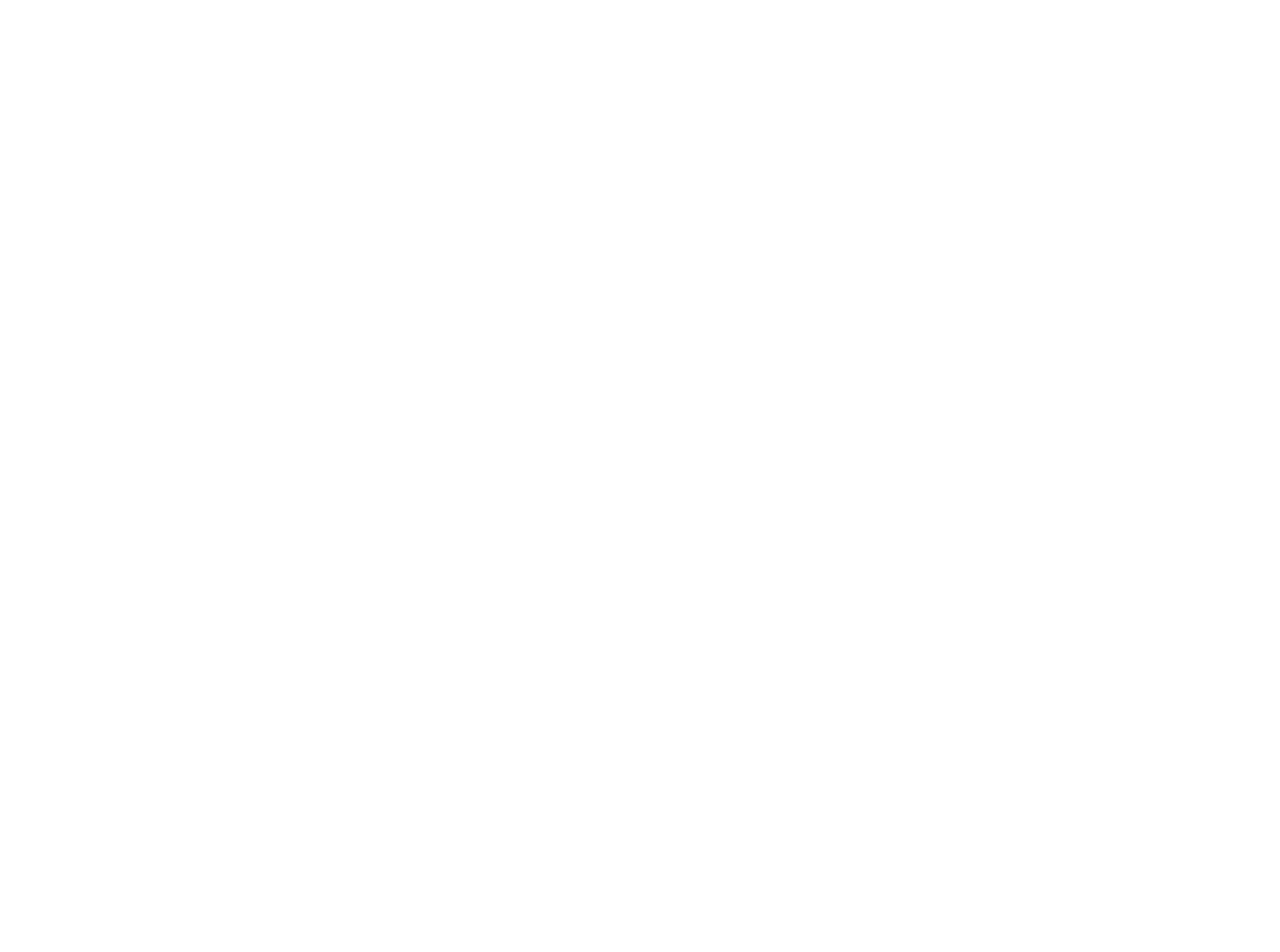
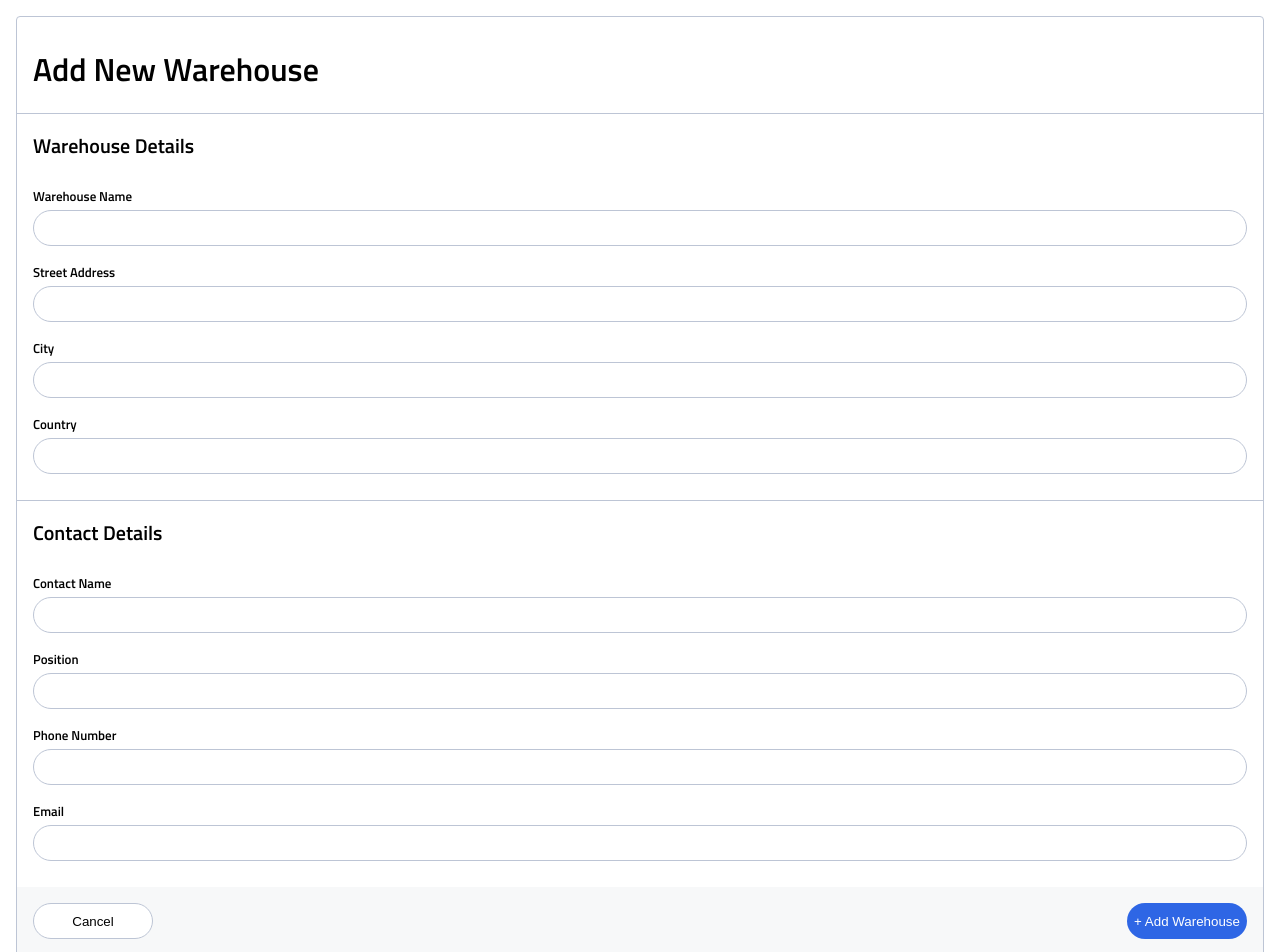
Before and after one commit to mescad/Instock-client, a React (Create React App) app: page /warehouses/add in a window 1280 px wide. Before the commit this address had no page. Shown: the top 952 px of the page. Before the commit the page ends 800 px from the top, so only its background shows below. Built offline with nearby package versions, Linux system fonts and the light colour scheme.

Commit message:
Build form component and share between Add new and edit warehouse

```diff
--- a/src/App.js
+++ b/src/App.js
@@ -1,4 +1,4 @@
-import { BrowserRouter, Route, Routes } from 'react-router-dom';
+import { BrowserRouter, Route, Routes, useParams } from 'react-router-dom';
 import './App.scss';
 import './styles/partials/_mixins.scss';
 import './styles/partials/_resets.scss';
@@ -7,6 +7,7 @@
 import Header from './components/Header/Header';
 import Footer from './components/Footer/Footer';
 import WEditPage from './page/WareHousePages/WEditPage';
+import WAddPage from './page/WareHousePages/WAddPage';
 
 function App() {
   return (
@@ -14,7 +15,8 @@
       <Header />
       <Routes>
         <Route />
-        <Route path="/edit-warehouse" element={<WEditPage />}  />
+        <Route path="/warehouses/:warehousesId/edit" element={<WEditPage />}  />
+        <Route path="/warehouses/add" element={<WAddPage />}  />
       </Routes>
       <Footer />
     </BrowserRouter>
--- /dev/null
+++ b/src/components/ArrowBack/ArrowBack.js
@@ -0,0 +1,18 @@
+import "./ArrowBack.scss";
+import {useNavigate} from 'react-router-dom';
+
+
+function ArrowBack() {
+  const navigate = useNavigate();
+  const goBack = () => {
+    navigate(-1);
+  };
+  return (
+    <>
+      <button className="arrow-back" onClick={goBack}></button>
+
+    </>
+  );
+}
+
+export default ArrowBack;
--- /dev/null
+++ b/src/components/ArrowBack/ArrowBack.scss
@@ -0,0 +1,14 @@
+
+
+.arrow-back {
+    background-image: url("../../asset/Icons/arrow_back-24px.svg");
+    background-position: center;
+    background-repeat: no-repeat;
+    background-size: cover;
+    height: 2rem;
+    width: 2rem;
+    background-color: transparent;
+    border: none;
+    margin-top: 1rem;
+    margin-right: 0.4rem;
+}
--- a/src/components/EditWareshouse/EditWarehouse.js
+++ b/src/components/EditWareshouse/EditWarehouse.js
@@ -1,61 +1,141 @@
+import { useState, useEffect } from "react";
+import axios from "axios";
 import "./EditWarehouse.scss";
 
-function EditWarehouse({ page, buttonText }) {
+function EditWarehouse({ page, buttonText, handleForm, pageToLoad }) {
+  // const [warehouseDetails, setWarehouseDetails] = useState({})
+  // const [contactDetails, setContactDetails] = useState({})
+
+  const [inputText, setInputText] = useState({
+    warehouse_name: "",
+    address: "",
+    city: "",
+    country: "",
+    contact_name: "",
+    contact_position: "",
+    contact_phone: "",
+    contact_email: "",
+  });
+
+  useEffect(() => {
+    if (pageToLoad) {
+      axios
+        .get(`http://localhost:8080/api/warehouses/${pageToLoad}`)
+        .then((response) => {
+          console.log(response.data);
+          setInputText(response.data);
+        })
+        .catch((err) => {
+          console.log(err);
+        });
+    } else if (!pageToLoad) {
+      return;
+    }
+  }, [pageToLoad]);
+
+  const handleChange = (e) => {
+    const value = e.target.value;
+    setInputText({
+      ...inputText,
+      [e.target.name]: value,
+    });
+  };
+
+  const c = "component";
   return (
-    <form className={`${page}__form`}>
+    <form onSubmit={handleForm} className={`${page}__form `}>
       <section>
-        <article className={`${page}__article`}>
-          <h2 className={`${page}__subtitle`}>Warehouse Details</h2>
+        <article className={`${c}__article `}>
+          <h2 className={`${c}__subtitle`}>Warehouse Details</h2>
 
-          <label className={`${page}__label`} htmlFor="warehouse_name">
+          <label className={`${c}__label`} htmlFor="warehouse_name">
             Warehouse Name
           </label>
           <input
-            className={`${page}__input`}
+            className={`${c}__input`}
             name="warehouse_name"
             type="text"
+            onChange={handleChange}
+            value={inputText.warehouse_name}
           />
-          <label className={`${page}__label`}>Street Address</label>
-          <input name="address" type="text" className={`${page}__input`} />
-          <label className={`${page}__label`} htmlFor="city">
+          <label className={`${c}__label`}>Street Address</label>
+          <input
+            name="address"
+            type="text"
+            className={`${c}__input`}
+            onChange={handleChange}
+            value={inputText.address}
+          />
+          <label className={`${c}__label`} htmlFor="city">
             City
           </label>
-          <input type="text" name="city" className={`${page}__input`} />
-          <label className={`${page}__label`} htmlFor="country">
+          <input
+            type="text"
+            name="city"
+            className={`${c}__input`}
+            onChange={handleChange}
+            value={inputText.city}
+          />
+          <label className={`${c}__label`} htmlFor="country">
             Country
           </label>
-          <input type="text" name="country" className={`${page}__input`} />
+          <input
+            type="text"
+            name="country"
+            className={`${c}__input`}
+            onChange={handleChange}
+            value={inputText.country}
+          />
         </article>
-        <article className={`${page}__article`}>
-          <h2 className={`${page}__subtitle`}>Contact Details</h2>
+        <article className={`${c}__article`}>
+          <h2 className={`${c}__subtitle`}>Contact Details</h2>
 
-          <label className={`${page}__label`} htmlFor="">
+          <label className={`${c}__label`} htmlFor="">
             Contact Name
           </label>
-          <input type="text" name="contact_name" className={`${page}__input`} />
-          <label className={`${page}__label`}>Position</label>
+          <input
+            type="text"
+            name="contact_name"
+            className={`${c}__input`}
+            onChange={handleChange}
+            value={inputText.contact_name}
+          />
+          <label className={`${c}__label`}>Position</label>
           <input
             type="text"
             name="contact_position"
-            className={`${page}__input`}
+            className={`${c}__input`}
+            onChange={handleChange}
+            value={inputText.contact_position}
           />
-          <label className={`${page}__label`}>Phone Number</label>
+          <label className={`${c}__label`}>Phone Number</label>
           <input
-            type="number"
+            type="text"
             name="contact_phone"
-            className={`${page}__input`}
+            className={`${c}__input`}
+            onChange={handleChange}
+            value={inputText.contact_phone}
           />
-          <label className={`${page}__label`}>Email</label>
+          <label className={`${c}__label`}>Email</label>
           <input
             type="email"
             name="contact_email"
-            className={`${page}__input`}
+            className={`${c}__input`}
+            onChange={handleChange}
+            value={inputText.contact_email}
           />
         </article>
       </section>
-      <section className={`${page}__button-wrapper`}>
-        <button className={`${page}__button ${page}__button--cancel`}>Cancel</button>
-        <button className={`${page}__button ${page}__button--submit`}>{buttonText}</button>
+      <section className={`${c}__button-wrapper`}>
+        <button className={`${page}__button ${c}__button--cancel`}>
+          Cancel
+        </button>
+        <button
+          type="submit"
+          className={`${page}__button ${page}__button--submit`}
+        >
+          {buttonText}
+        </button>
       </section>
     </form>
   );
--- a/src/components/EditWareshouse/EditWarehouse.scss
+++ b/src/components/EditWareshouse/EditWarehouse.scss
@@ -0,0 +1,56 @@
+@use '../../styles/partials/mixins' as *;
+@use '../../styles/partials/variables' as *;
+
+
+.component {
+
+    &__subtitle {
+        margin: 1.6rem 0 2.4rem ;
+        font-size: 2rem;
+    }
+
+    &__article {
+        padding: 0 1.6rem 1rem 1.6rem;
+        display: flex;
+        flex-direction: column;
+        border-top: 1px solid $secondary-alternative;
+    }
+
+    &__label {
+        font-size: 1.3rem;
+        font-weight: 600;
+        margin-bottom: 0.4rem;
+    }
+
+    &__input {
+        border: 1px solid $secondary-alternative;
+        border-radius: 20px;
+        height: 3.6rem;
+        margin-bottom: 1.6rem;
+    }
+
+
+    &__button-wrapper {
+        display: flex;
+        justify-content: space-between;
+        align-items: center;
+        padding: 0 1.6rem;
+        background-color: $background-light ;
+        height: 6.8rem;
+
+    }
+
+    &__button {
+        height: 3.6rem;
+        width: 12rem;
+        border-radius: 20px;
+
+
+        &--cancel {
+            background-color: $primary-light;
+            border: 1px solid $secondary-alternative;
+        }
+
+    }
+
+}
--- a/src/page/WareHousePages/WAddPage.js
+++ b/src/page/WareHousePages/WAddPage.js
@@ -1,14 +1,19 @@
 import './WAddPage.scss';
-import formComponent from '../../components/EditWareshouse/EditWarehouse.js';
+
+import EditWarehouse from '../../components/EditWareshouse/EditWarehouse.js';
 
 function WAddPage() {
+  const handleForm = () => {
+
+  }
+
   return (
-    <>
-      <h1>Add New Warehouse</h1>
+    <main className='add-new-warehouse'>
+      <h1 className='add-new-warehouse__title'>Add New Warehouse</h1>
       <section>
-       <formComponent page={`add-new-warehouse`} buttonText={"Save"}/>
+      <EditWarehouse buttonText={`+ Add Warehouse`} page={`add-new-warehouse`} handleForm={handleForm}/>
       </section>
-    </>
+    </main>
   );
 }
 
--- a/src/page/WareHousePages/WAddPage.scss
+++ b/src/page/WareHousePages/WAddPage.scss
@@ -0,0 +1,35 @@
+@use '../../styles/partials/mixins' as *;
+@use '../../styles/partials/variables' as *;
+
+.add-new-warehouse {
+    display: flex;
+    flex-direction: column;
+    border: 1px solid $secondary-alternative;
+    border-radius: 4px;
+    margin: 1.6rem 1.6rem;
+
+    &__title {
+
+        margin: 3.2rem 1.6rem 2.4rem ;
+    }
+
+    &__button {
+        height: 3.6rem;
+        width: 12rem;
+        border-radius: 20px;
+
+
+
+        &--submit {
+            background-color: $primary-alternative;
+            color: $primary-light;
+            border-style: none;
+        }
+
+
+    }
+
+
+}
+
+// button needs to be different
--- a/src/page/WareHousePages/WEditPage.js
+++ b/src/page/WareHousePages/WEditPage.js
@@ -1,13 +1,52 @@
-import './WEditPage.scss';
-import EditWarehouse from '../../components/EditWareshouse/EditWarehouse.js';
+import axios from "axios";
+import "./WEditPage.scss";
+import EditWarehouse from "../../components/EditWareshouse/EditWarehouse.js";
+import { useEffect, useState } from "react";
+import { useParams } from 'react-router-dom';
+import ArrowBack from "../../components/ArrowBack/ArrowBack";
 
 function WEditPage() {
+  const [warehouse, setWarehouse] = useState(null);
+  const [isLoading, setIsLoading] = useState(true);
+
+  const {warehousesId} = useParams();
+
+  const pageToLoad = warehousesId ? warehousesId : false
+
+
+
+  const handleForm = (e) => {
+    e.preventDefault();
+    const ev = e.target;
+
+    if (
+      !ev.warehouse_name.value ||
+      !ev.address.value ||
+      !ev.city.value ||
+      !ev.country.value ||
+      !ev.contact_name.value ||
+      !ev.contact_position.value ||
+      !ev.contact_phone.value ||
+      !ev.contact_email.value
+    ) {
+      return alert("Please complete all the fields!");
+    }
+  };
+
   return (
-    <main className='edit-warehouse'>
-        <h1 className='edit-warehouse__title'>Edit Warehouse</h1>
-        <section className='edit-warehouse__section'>
-        <EditWarehouse page={`edit-warehouse`} buttonText={"Save"}/>
-        </section>
+    <main className="edit-warehouse">
+      <div className="edit-warehouse__wrapper">
+        <ArrowBack />
+        <h1 className="edit-warehouse__title">Edit Warehouse</h1>
+      </div>
+      <section className="edit-warehouse__section">
+        <EditWarehouse
+          page={`edit-warehouse`}
+          buttonText={"Save"}
+          handleForm={handleForm}
+          pageToLoad={pageToLoad}
+        />
+      </section>
     </main>
   );
 }
```
Also changed, not shown: src/page/WareHousePages/WEditPage.scss (+10 -46 lines).
